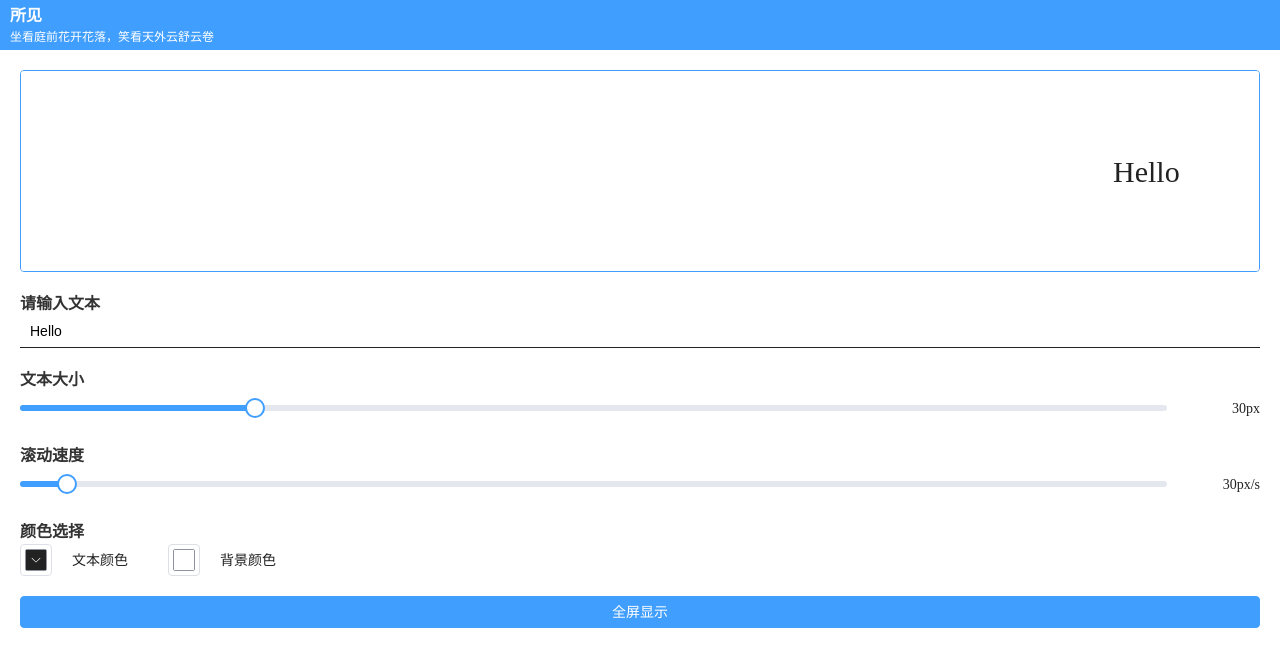
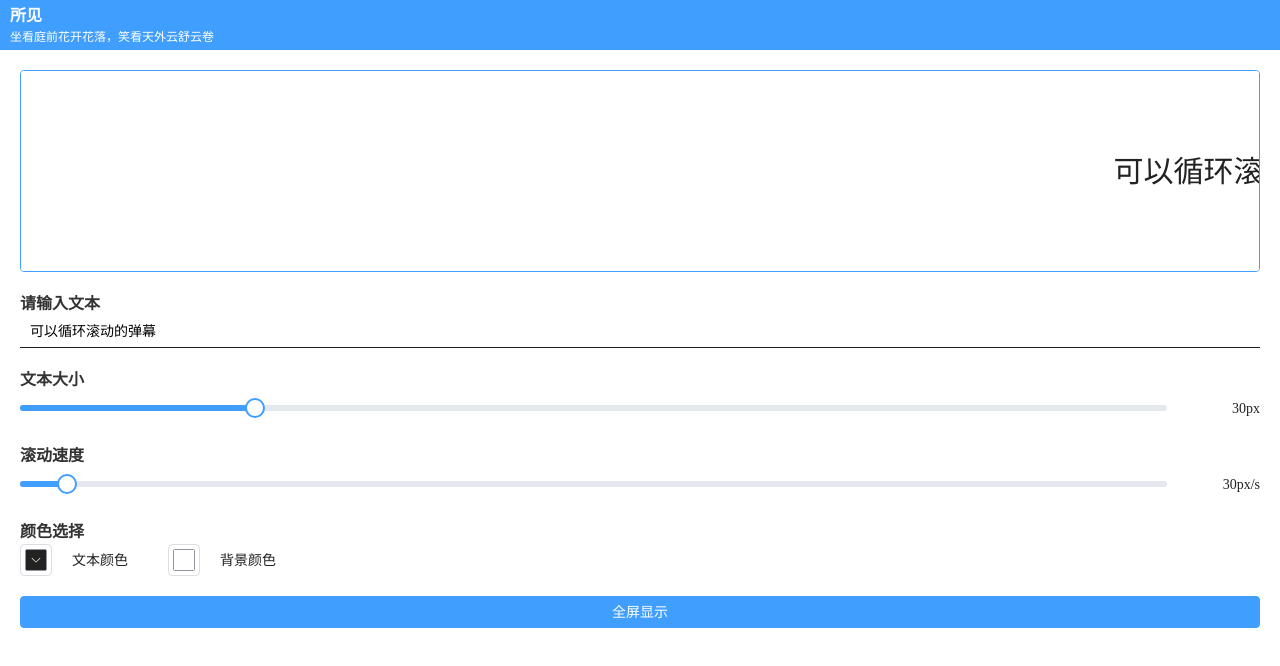
Before and after one commit to ThinkTwiceCode/screen, a Vue app: page /barrage in a window 1280 px wide. Shown: the top 666 px of the page. Built offline with nearby package versions, Linux system fonts and the light colour scheme.

Commit message:
feat: 文本弹幕功能完善

```diff
--- a/src/components/text-barrage.vue
+++ b/src/components/text-barrage.vue
@@ -1,24 +1,24 @@
 <template>
+  <FullScreen
+    ref="fullScreenEl"
+    @resize="onResize"
+  >
     <div
-    ref="wrapEl"
       class="text-barrage"
       :style="{ backgroundColor }"
-    @dblclick="onDoubleClick()"
     >
-    <div
-      ref="fullScreenTipEl"
-      class="full-screen-tip"
-    >{{ t('barrage.hint.dbclickToExitFullScreen') }}</div>
-
       <div
         ref="textEl"
         class="text"
         :style="textStyle"
       >{{ text }}</div>
     </div>
+  </FullScreen>
 </template>
 
 <script setup lang="ts">
+import FullScreen from '@/components/full-screen.vue';
+
 import {
   withDefaults, defineProps, defineExpose,
   ref, computed,
@@ -26,10 +26,9 @@ import {
   nextTick,
   onMounted,
 } from 'vue';
-import { useFullscreen } from '@vueuse/core';
 import { debounce } from 'lodash';
 
-import { t } from '@/i18n/index';
+import { useAnimate } from '@/uses/use-animate';
 
 import type { Ref } from 'vue';
 
@@ -45,9 +44,12 @@ const props = withDefaults(defineProps<PropsType>(), {
   speed: 15,
 });
 
-const wrapEl = ref() as Ref<HTMLElement>;
-const fullScreenTipEl = ref() as Ref<HTMLElement>;
+const wrapSize = { width: 0, height: 0 };
+
+const fullScreenEl = ref();
 const textEl = ref() as Ref<HTMLElement>;
+
+const textAnimate = useAnimate(textEl);
 
 const textStyle = computed(() => {
   return {
@@ -57,15 +59,13 @@ const textStyle = computed(() => {
 });
 
 function updateAnimate() {
-  textEl.value.getAnimations().forEach((anim) => {
-    anim.cancel();
-  });
+  textAnimate.cancel();
 
   if (!props.text) {
     return;
   }
 
-  const wrapWidth = wrapEl.value.offsetWidth;
+  const wrapWidth = wrapSize.width;
   const textWidth = textEl.value.offsetWidth;
   const width = wrapWidth + textWidth;
   const duration = Number((width * 1000 / props.speed).toFixed(2));
@@ -80,7 +80,13 @@ function updateAnimate() {
     easing: 'linear',
     fill: 'backwards',
   };
-  textEl.value.animate(keyframes, options);
+  textAnimate.start(keyframes, options);
+}
+
+function onResize(width: number, height: number) {
+  wrapSize.width = width;
+  wrapSize.height = height;
+  updateAnimate();
 }
 
 async function notifyUpdate() {
@@ -95,55 +101,10 @@ onMounted(() => {
   );
 });
 
-
-const uFullScreen = useFullscreen(wrapEl);
-
-function hideFullScreenTip() {
-  fullScreenTipEl.value.style.display = 'none';
-}
-function showFullScreenTip() {
-  fullScreenTipEl.value.style.display = 'block';
-  fullScreenTipEl.value.getAnimations().forEach((anim) => {
-    anim.cancel();
-  });
-
-  const animate = fullScreenTipEl.value.animate([
-    { color: '#fff' },
-    { color: '#000' },
-    { color: '#fff' },
-  ], {
-    duration: 1000,
-    iterations: 3,
-    easing: 'linear',
-    fill: 'backwards',
-  });
-
-  animate.addEventListener('finish', hideFullScreenTip);
-}
-
-function exitFullScreenDisplay() {
-  uFullScreen.exit();
-}
-function enterFullScreenDisplay() {
-  uFullScreen.enter();
-  showFullScreenTip();
-}
-
-function onDoubleClick() {
-  if (uFullScreen.isFullscreen.value) {
-    exitFullScreenDisplay();
-  } else {
-    enterFullScreenDisplay();
-  }
-}
-watch(uFullScreen.isFullscreen, (val) => {
-  if (!val) {
-    hideFullScreenTip();
-  }
-});
-
 defineExpose({
-  enterFullScreenDisplay,
+  enterFullScreenDisplay: () => {
+    fullScreenEl.value.enterFullScreenDisplay();
+  },
 });
 </script>
 <script lang="ts">
@@ -157,33 +118,16 @@ export default { name: 'TextBarrage' };
   overflow: hidden;
   position: relative;
   width: 100%;
-  height: 200px;
+  height: 100%;
   background: #fff;
-
-  // &.rotate {
-  //   transform: rotate(90deg);
-  // }
-
-  &:fullscreen {
-    transform: rotate(90deg) !important;
-  }
-
-  .full-screen-tip {
-    width: 100%;
-    text-align: center;
-    position: absolute;
-    left: 0;
-    top: 10px;
-    font-size: 18px;
-    font-weight: bold;
-    display: none;
-  }
 
   .text {
     position: absolute;
     overflow: hidden;
     text-align: center;
     white-space: nowrap;
+    user-select: none;
+    pointer-events: none;
   }
 }
 </style>
--- a/src/i18n/zh-CN/app.ts
+++ b/src/i18n/zh-CN/app.ts
@@ -1,5 +1,6 @@
 export const app = {
   title: '所见',
+  slogan: '所见即所得',
   subtitleDetails: {
     variant: '坐看庭前花开花落，笑看天外云舒云卷',
     source: '《小窗幽记》',
--- a/src/i18n/zh-CN/barrage.ts
+++ b/src/i18n/zh-CN/barrage.ts
@@ -1,7 +1,7 @@
 export const barrage = {
-  title: '文本弹幕',
+  title: '弹幕',
   subtitle: '',
-  description: '可以循环滚动的文本弹幕',
+  slogan: '可以循环滚动的弹幕',
 
   button: {
     fullScreenDisplay: '全屏显示',
--- /dev/null
+++ b/src/uses/use-barrage-storage.ts
@@ -0,0 +1,19 @@
+import { reactive } from 'vue';
+import { useStorage } from '@vueuse/core';
+
+import { LocalStorageKeys } from '@/consts/storage';
+
+import { $t } from '@/i18n/index';
+
+export function useBarrageStorage() {
+  const store = useStorage(LocalStorageKeys.Barrage, {
+    text: $t('barrage.slogan'),
+    color: '#222',
+    backgroundColor: '#fff',
+    fontSize: 30,
+    scrollSpeed: 30,
+  }, localStorage);
+
+
+  return reactive(store.value);
+}
--- a/src/views/barrage/index.vue
+++ b/src/views/barrage/index.vue
@@ -1,55 +1,53 @@
 <template>
   <div class="page-container page-barrage">
-    <ElAlert v-if="isPortraitMode" type="warning">{{ t('barrage.hint.pleaseRotateScreen') }}</ElAlert>
-
     <div class="barrage-wrap">
       <TextBarrage
         ref="textBarrageNode"
-        :text="text"
-        :size="textSize"
-        :speed="scrollSpeed"
-        :text-color="color.text"
-        :background-color="color.background"
+        :text="barrageStorage.text"
+        :size="barrageStorage.fontSize"
+        :speed="barrageStorage.scrollSpeed"
+        :text-color="barrageStorage.color"
+        :background-color="barrageStorage.backgroundColor"
       />
     </div>
 
     <ConfigItem :title="t('barrage.hint.pleaseEnterText')">
-      <SimpleInput v-model="text" />
+      <SimpleInput v-model="text" @blur="onInputBlur()"/>
     </ConfigItem>
 
     <ConfigItem :title="t('barrage.label.textSize')">
       <div class="slider-wrap">
         <ElSlider
-          v-model="textSize"
+          v-model="barrageStorage.fontSize"
           :min="12"
           :max="100"
         />
 
-        <span class="value-text">{{ `${textSize}px` }}</span>
+        <span class="value-text">{{ `${barrageStorage.fontSize}px` }}</span>
       </div>
     </ConfigItem>
 
     <ConfigItem :title="t('barrage.label.scrollSpeed')">
       <div class="slider-wrap">
         <ElSlider
-          v-model="scrollSpeed"
+          v-model="barrageStorage.scrollSpeed"
           :min="10"
           :max="500"
           :step="10"
         />
 
-        <span class="value-text">{{ `${scrollSpeed}px/s` }}</span>
+        <span class="value-text">{{ `${barrageStorage.scrollSpeed}px/s` }}</span>
       </div>
     </ConfigItem>
 
     <ConfigItem :title="t('barrage.label.colorPicker')">
       <div class="color-picker">
-        <ElColorPicker v-model="color.text" show-alpha />
+        <ElColorPicker v-model="barrageStorage.color" show-alpha />
         <span class="label">{{ t('barrage.label.textColor') }}</span>
       </div>
 
       <div class="color-picker">
-        <ElColorPicker v-model="color.background" show-alpha />
+        <ElColorPicker v-model="barrageStorage.backgroundColor" show-alpha />
         <span class="label">{{ t('barrage.label.backgroundColor') }}</span>
       </div>
     </ConfigItem>
@@ -70,25 +68,22 @@ import TextBarrage from '@/components/text-barrage.vue';
 
 import {
   ElSlider, ElColorPicker, ElButton,
-  ElAlert,
 } from 'element-plus';
 
 import {
-  ref, reactive,
+  ref,
 } from 'vue';
 import { t } from '@/i18n/index';
 
-import { useScreenOrientation } from '@/uses/use-screen-orientation';
+import { useBarrageStorage } from '@/uses/use-barrage-storage';
 
-const isPortraitMode = useScreenOrientation(); // 是否竖屏模式
+const barrageStorage = useBarrageStorage();
 
-const text = ref('Hello');
-const textSize = ref(30);
-const scrollSpeed = ref(30);
-const color = reactive({
-  text: '#222',
-  background: '#fff',
-});
+const text = ref(barrageStorage.text);
+
+function onInputBlur() {
+  barrageStorage.text = text.value;
+}
 
 const textBarrageNode = ref();
 
```
Lines whose indentation alone changed are shown as unchanged.
